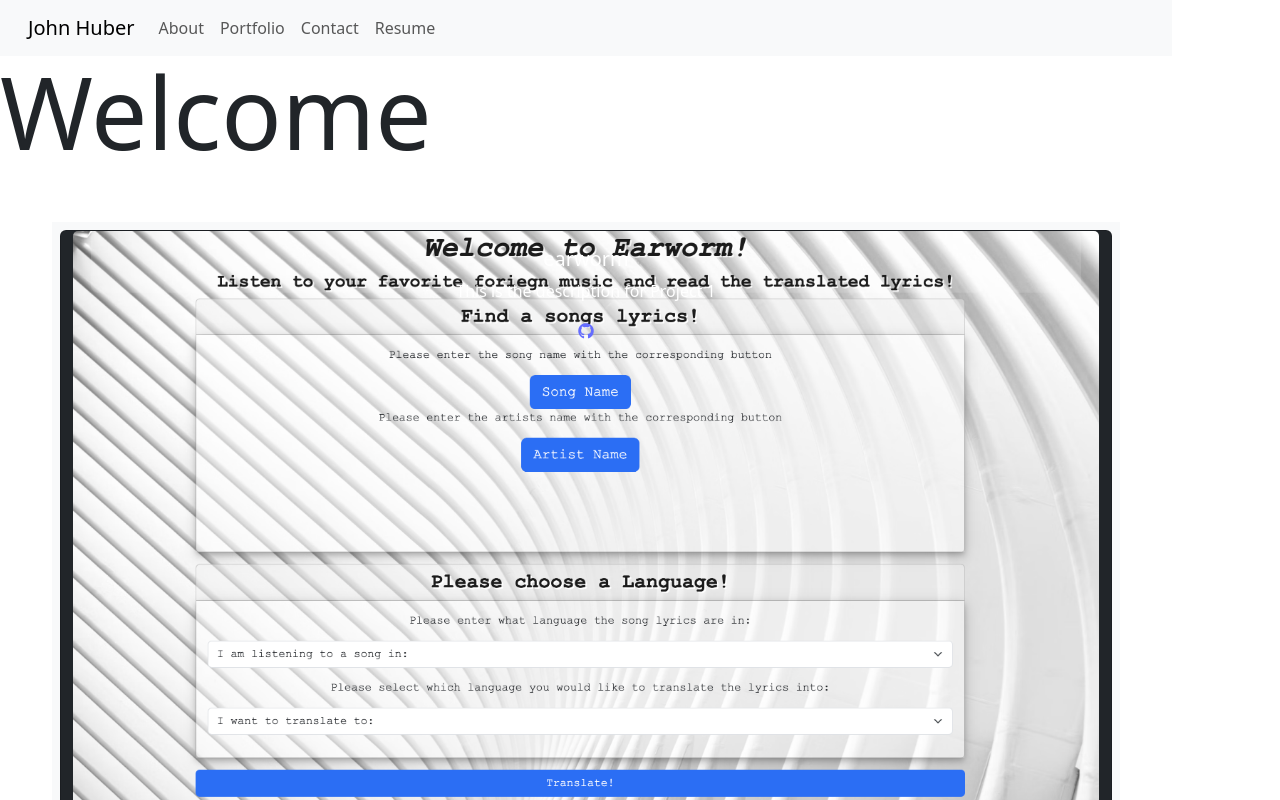
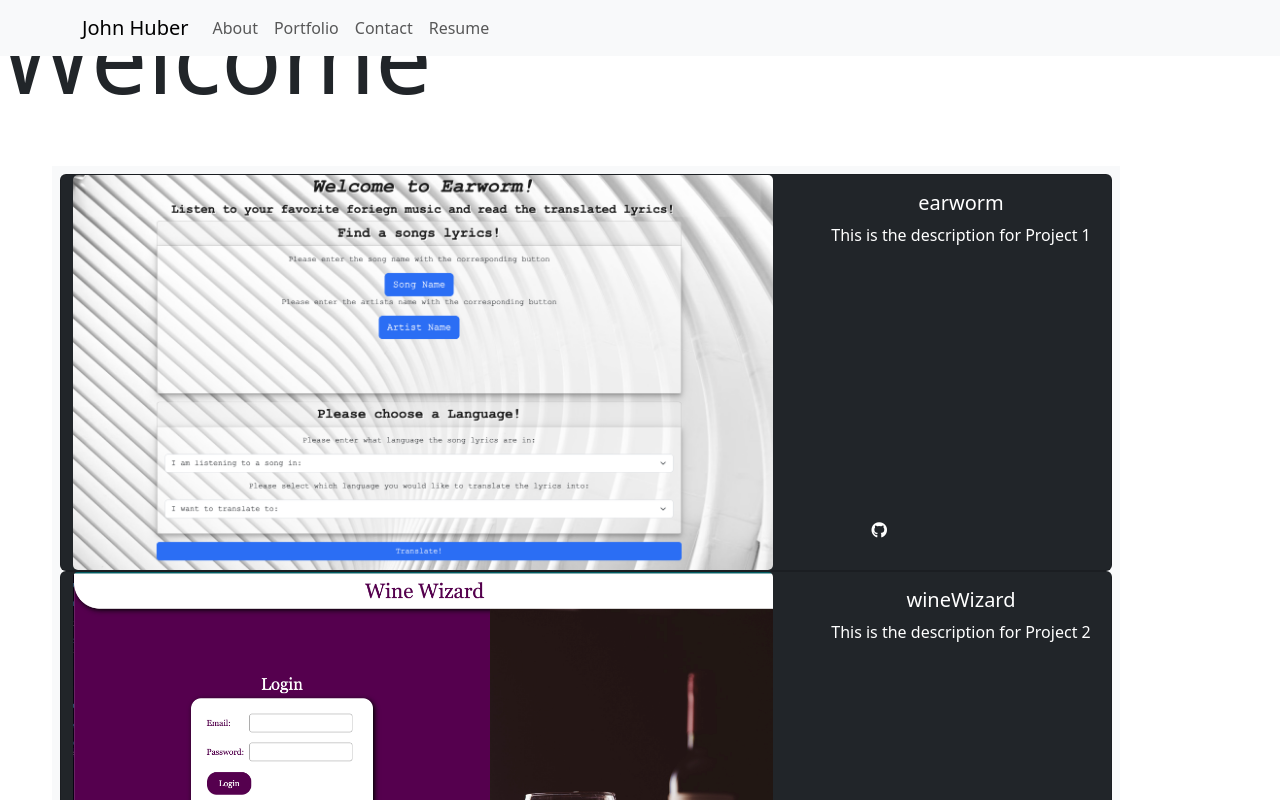
Before and after one commit to jhuber1155/React-Portfolio, a React (Vite) app in the folder React-Portfolio/: page /portfolio in a window 1280 px wide. Shown: the top 800 px of the page. Built offline with nearby package versions, Linux system fonts and the light colour scheme.

Commit message:
Worked more on styling portfolio page with project component

```diff
--- a/React-Portfolio/index.html
+++ b/React-Portfolio/index.html
@@ -5,7 +5,7 @@
     <link rel="icon" type="image/svg+xml" href="/vite.svg" />
     <link rel="stylesheet" href="https://use.fontawesome.com/releases/v5.8.1/css/all.css" integrity="sha384-50oBUHEmvpQ+1lW4y57PTFmhCaXp0ML5d60M1M7uH2+nqUivzIebhndOJK28anvf" crossorigin="anonymous">
     <meta name="viewport" content="width=device-width, initial-scale=1.0" />
-    <title>Vite + React</title>
+    <title>John Huber's React Portfolio</title>
   </head>
   <body>
     <div id="root"></div>
--- /dev/null
+++ b/React-Portfolio/src/assets/css/project.css
@@ -0,0 +1,16 @@
+.project-image {
+    width: 700px;
+    height: auto;
+ }
+
+.card-title, .card-text {
+    margin-left: 750px;
+}
+
+.github-icon {
+    position: absolute;
+    right: 14rem;
+    bottom: 2rem;
+    color: white;
+    text-decoration: none;
+}
--- a/React-Portfolio/src/components/Header.jsx
+++ b/React-Portfolio/src/components/Header.jsx
@@ -1,3 +1,5 @@
+import '../assets/css/project.css'
+
 const styles = {
     headerStyle: {
       background: 'white',
--- a/React-Portfolio/src/components/Navigation.jsx
+++ b/React-Portfolio/src/components/Navigation.jsx
@@ -1,10 +1,9 @@
-import Container from 'react-bootstrap/Container';
-import Nav from 'react-bootstrap/Nav';
-import Navbar from 'react-bootstrap/Navbar';
+import React from 'react';
+import { Container, Nav, Navbar } from 'react-bootstrap';
 
 function Navigation() {
   return (
-    <Navbar expand="lg" className="bg-body-tertiary">
+    <Navbar expand="lg" className="bg-body-tertiary" fixed="top">
       <Container>
         <Navbar.Brand>John Huber</Navbar.Brand>
         <Navbar.Toggle aria-controls="basic-navbar-nav" />
--- a/React-Portfolio/src/components/Project.jsx
+++ b/React-Portfolio/src/components/Project.jsx
@@ -1,18 +1,19 @@
 import Card from 'react-bootstrap/Card';
 import * as projects from "../assets"
+import '../assets/css/project.css'
 
 function Project({ project }) {
     const {title, text, repo } = project
   return (
     <Card key={title} className="bg-dark text-white">
-      <Card.Img src={projects[title]} alt="Card image" />
+      <Card.Img src={projects[title]} alt="Card image" className="project-image"/>
       <Card.ImgOverlay>
-        <Card.Title>{title}</Card.Title>
-        <Card.Text>
+        <Card.Title className="card-title">{title}</Card.Title>
+        <Card.Text className="card-text">
           {text}
         </Card.Text>
         <a href={repo}>
-            <i className="fab fa-github" />
+            <i className="fab fa-github github-icon" />
         </a>
       </Card.ImgOverlay>
     </Card>
--- a/React-Portfolio/src/pages/Portfolio.jsx
+++ b/React-Portfolio/src/pages/Portfolio.jsx
@@ -16,22 +16,22 @@ export default function Portfolio() {
     {
       title: 'knowledgeQuiz',
       text: 'This is the description for Project 3',
-      repo: 'https://github.com/ramitaarora/wine-wizard'
+      repo: 'https://github.com/jhuber1155/Knowledge-Quiz/tree/main'
     },
     {
       title: 'securePassword',
       text: 'This is the description for Project 2',
-      repo: 'https://github.com/ramitaarora/wine-wizard'
+      repo: 'https://github.com/jhuber1155/Secure-Password-Generator'
     },
     {
       title: 'eCommerce',
       text: 'This is the description for Project 2',
-      repo: 'https://github.com/ramitaarora/wine-wizard'
+      repo: 'https://github.com/jhuber1155/E-Commerce'
     },
     {
       title: 'socialMediaApi',
       text: 'This is the description for Project 2',
-      repo: 'https://github.com/ramitaarora/wine-wizard'
+      repo: 'https://github.com/jhuber1155/Social-Media-API'
     },
   ]);
 
```
